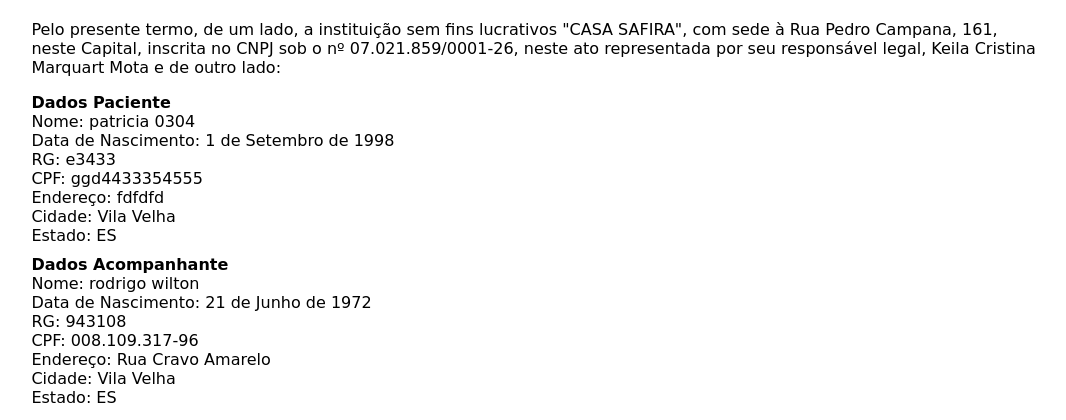
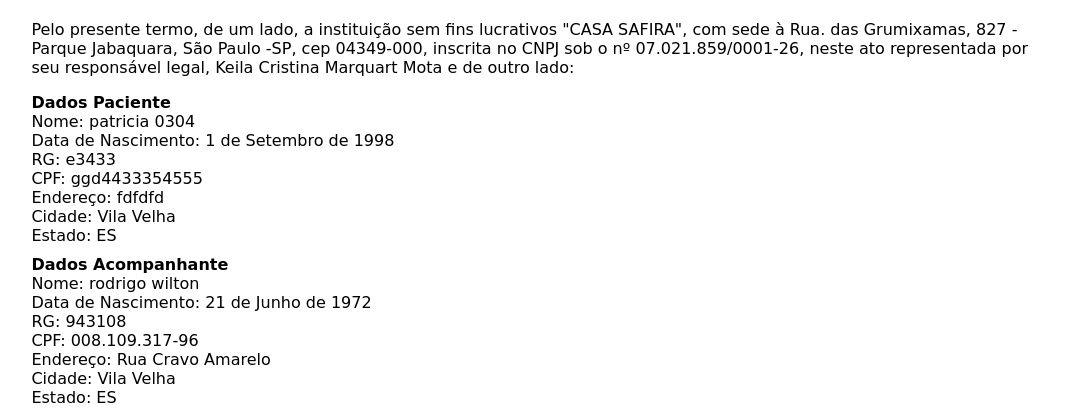
Before and after one commit to rodrigowilton/casasafira, a Django app: template safira/templates/termo_adesao.html in a window 1280 px wide. Shown: the part 76-496 px from the top of the page, without its empty margins (103-1169 px from the left). Run offline with Django 5.2, Linux system fonts and the light colour scheme; the template is opened without the code that fills it: values that come from a table or form of the project are taken from there, others are empty; data comes from the database, SQL or seed files in the repository.

Commit message:
correcao endereco

```diff
--- a/safira/templates/termo_adesao.html
+++ b/safira/templates/termo_adesao.html
@@ -20,7 +20,7 @@
             {% endif %}
             <h2>TERMO DE ADESÃO ÀS REGRAS GERAIS DA CASA SAFIRA</h2>
         </div>
-        <p>Pelo presente termo, de um lado, a instituição sem fins lucrativos "CASA SAFIRA", com sede à Rua Pedro Campana, 161, neste Capital, inscrita no CNPJ sob o nº 07.021.859/0001-26, neste ato representada por seu responsável legal, Keila Cristina Marquart Mota e de outro lado:</p>
+        <p>Pelo presente termo, de um lado, a instituição sem fins lucrativos "CASA SAFIRA", com sede à Rua. das Grumixamas, 827 - Parque Jabaquara, São Paulo -SP, cep 04349-000, inscrita no CNPJ sob o nº 07.021.859/0001-26, neste ato representada por seu responsável legal, Keila Cristina Marquart Mota e de outro lado:</p>
 
         <div class="data">
             <strong>Dados Paciente</strong><br>
```
